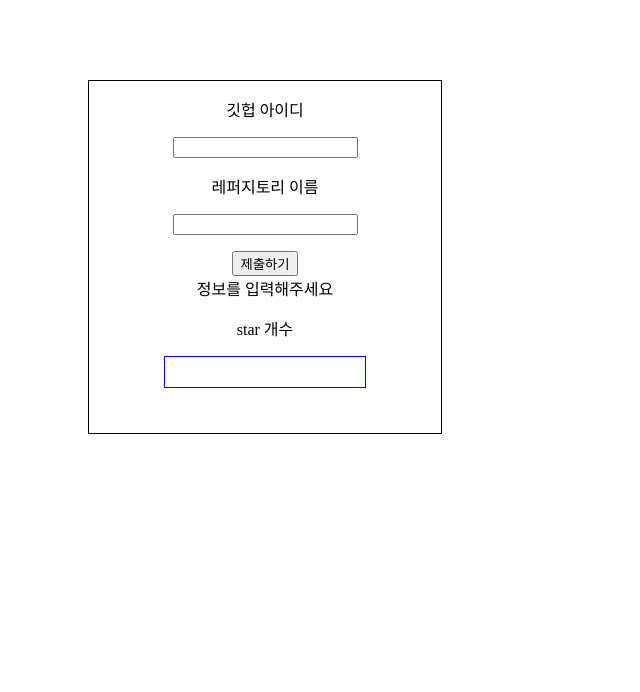
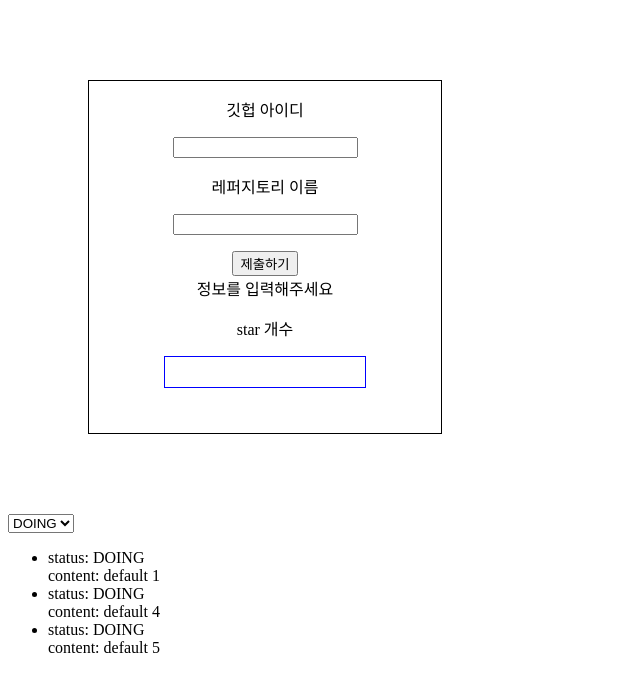
Before and after one commit to SoJaeBeom/recoil-playground, a React (Create React App) app: page / in a window 1280 px wide. Shown: the top 692 px of the page, without its empty margins (0-640 px from the left). Built offline with nearby package versions, Linux system fonts and the light colour scheme.

Commit message:
[Feat] atom, selector get 추가

```diff
--- a/src/App.tsx
+++ b/src/App.tsx
@@ -1,8 +1,14 @@
 import React from 'react';
 import InputForm from './components/GithubStar/InputForm';
+import TodoComponent from './components/Todo/TodoComponent';
 
 function App() {
-  return <InputForm />;
+  return (
+    <>
+      <InputForm />
+      <TodoComponent />
+    </>
+  );
 }
 
 export default App;
--- /dev/null
+++ b/src/components/Todo/TodoComponent.tsx
@@ -0,0 +1,35 @@
+import { useRecoilState, useRecoilValue } from 'recoil';
+import { selectStatus, selectToDo } from '../../recoil/Todo/atoms';
+
+const TodoComponent = () => {
+  const [status, setStatus] = useRecoilState(selectStatus);
+  const selectToDos = useRecoilValue(selectToDo);
+
+  const handleStatus = (event: React.ChangeEvent<HTMLSelectElement>) => {
+    setStatus(event.currentTarget.value as any);
+  };
+
+  return (
+    <>
+      <div>
+        <select value={status} onChange={handleStatus}>
+          <option value='DOING'>DOING</option>
+          <option value='DONE'>DONE</option>
+        </select>
+        <ul>
+          {selectToDos.map((toDo, index) => {
+            return (
+              <li key={index}>
+                <span>status: {toDo.status}</span>
+                <br />
+                <span>content: {toDo.contents}</span>
+              </li>
+            );
+          })}
+        </ul>
+      </div>
+    </>
+  );
+};
+
+export default TodoComponent;
--- /dev/null
+++ b/src/recoil/Todo/atoms.ts
@@ -0,0 +1,33 @@
+import { atom, selector } from 'recoil';
+
+export type status = 'DONE' | 'DOING';
+
+interface toDo {
+  status: status;
+  contents: string;
+}
+
+export const selectStatus = atom<status>({
+  key: 'nowStatus',
+  default: 'DOING',
+});
+
+export const toDos = atom<toDo[]>({
+  key: 'toDos',
+  default: [
+    { status: 'DOING', contents: 'default 1' },
+    { status: 'DONE', contents: 'default 2' },
+    { status: 'DONE', contents: 'default 3' },
+    { status: 'DOING', contents: 'default 4' },
+    { status: 'DOING', contents: 'default 5' },
+  ],
+});
+
+export const selectToDo = selector<toDo[]>({
+  key: 'selectToDos',
+  get: ({ get }) => {
+    const originalToDos = get(toDos);
+    const nowStatus = get(selectStatus);
+    return originalToDos.filter((toDo) => toDo.status === nowStatus);
+  },
+});
```
